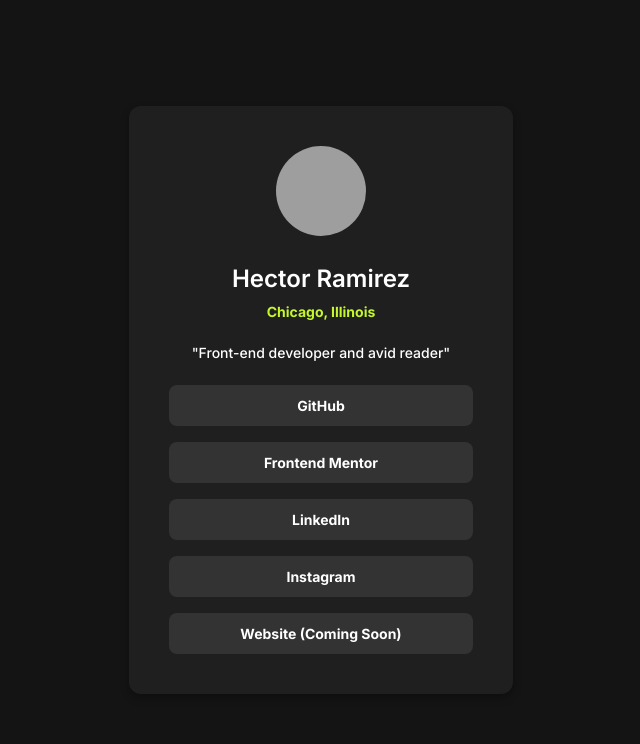
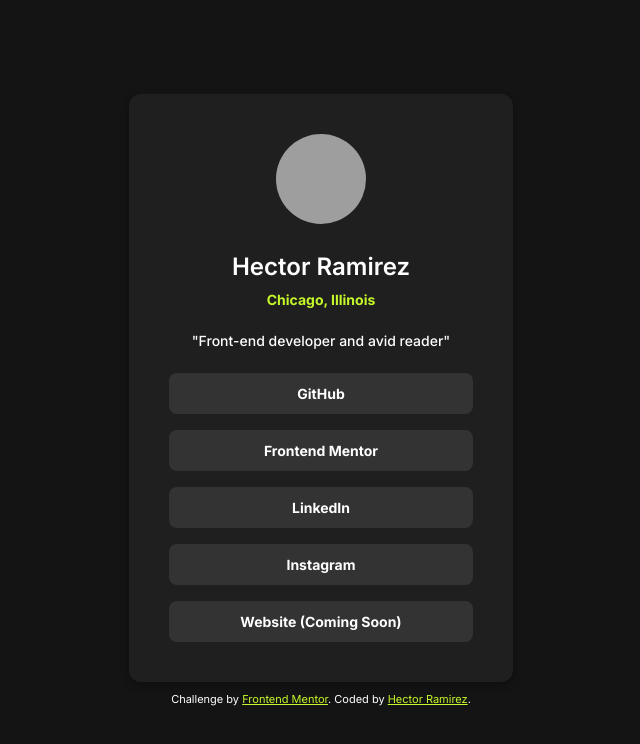
Before and after one commit to hectorlil48/social-links-profile-main, a plain HTML site: page index.html in a window 1280 px wide. Shown: the whole page, without its empty margins (319-959 px from the left). Drawn offline with Linux system fonts and the light colour scheme; grey boxes are pictures that could not be loaded.

Commit message:
Updated footer and added styles to make it more readable against the dark background. I also updat ed the README file.

```diff
--- a/index.html
+++ b/index.html
@@ -43,11 +43,14 @@
       </ul>
     </main>
 
-    <!-- <div class="attribution">
+    <footer class="attribution">
       Challenge by
       <a href="https://www.frontendmentor.io?ref=challenge" target="_blank"
         >Frontend Mentor</a
-      >. Coded by <a href="#">Your Name Here</a>.
-    </div> -->
+      >. Coded by
+      <a href="https://www.frontendmentor.io/profile/hectorlil48"
+        >Hector Ramirez</a
+      >.
+    </footer>
   </body>
 </html>
--- a/style.css
+++ b/style.css
@@ -18,6 +18,7 @@ body {
   min-height: 100vh;
   background-color: var(--off-black);
   display: flex;
+  flex-direction: column;
   justify-content: center;
   align-items: center;
   font-family: "Inter", sans-serif;
@@ -94,10 +95,12 @@ ul {
   }
 }
 
-/* .attribution {
+.attribution {
   font-size: 11px;
+  color: var(--white);
   text-align: center;
+  margin-top: 10px;
 }
 .attribution a {
-  color: hsl(228, 45%, 44%);
-} */
+  color: var(--green);
+}
```
Also changed, not shown: 1 other file.
